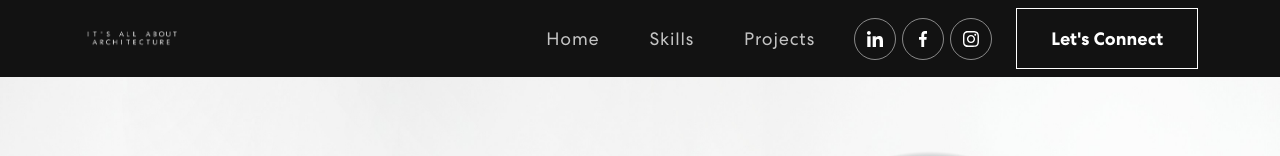
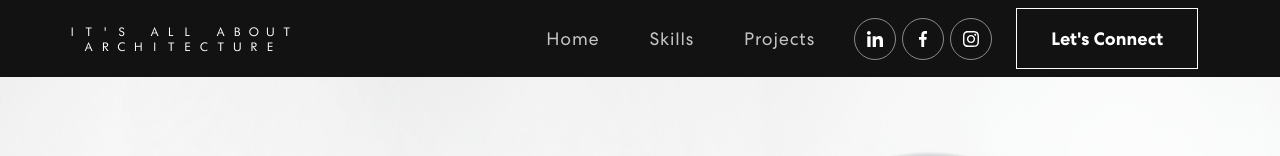
Before and after one commit to Houser97/portfolio-draft-1, a React (Create React App) app: page / in a window 1280 px wide. Shown: the top 156 px of the page. Built offline with nearby package versions, Linux system fonts and the light colour scheme.

Commit message:
Add logo by means of divs

```diff
--- a/src/App.css
+++ b/src/App.css
@@ -13,6 +13,12 @@
 @font-face {
   font-family: Centra;
   src: url('./assets/font/CentraNo2-Book.ttf');
+  font-weight: 400;
+}
+
+@font-face {
+  font-family: Ouyo;
+  src: url('./assets/font/FUTRFW.TTF');
   font-weight: 400;
 }
 
--- a/src/components/navbar.js
+++ b/src/components/navbar.js
@@ -38,7 +38,8 @@ const NavbarReact = () => {
       <Navbar expand="md" className="scrolled">
         <Container>
           <Navbar.Brand href="/">
-            <img src={logo} alt="Logo" className="logo-architect" />
+            <div className="logo-architecture">IT'S ALL ABOUT </div>
+            <div className="logo-architecture">ARCHITECTURE</div>
           </Navbar.Brand>
           <Navbar.Toggle aria-controls="basic-navbar-nav">
             <span className="navbar-toggler-icon"></span>
--- a/src/styles/navbar.css
+++ b/src/styles/navbar.css
@@ -14,7 +14,11 @@ nav.navbar.scrolled {
 }
 
 nav.navbar a.navbar-brand {
-    width: 9%;
+    width: 200px;
+    display: flex; flex-flow: column;
+    align-items: center;
+    padding: 0px;
+    font-family: ouyo;
 }
 
 nav.navbar .navbar-nav .nav-link.navbar-link {
@@ -187,6 +191,14 @@ nav.navbar .navbar-toggler[aria-expanded="true"] .navbar-toggler-icon {
 	border-color: transparent;
 }
 
-.logo-architect{
-    width: 100px;
+.container-logo{
+    display: flex; flex-flow: column;
+    align-items: center;
 }
+
+.logo-architecture{
+    color: white;
+    letter-spacing: 5px;
+    font-size: 11.5px;
+    padding: 0px 4px !important;
+}
```
Also changed, not shown: src/assets/font/FUTRFW.TTF (added), src/assets/img/LOGO.png.
